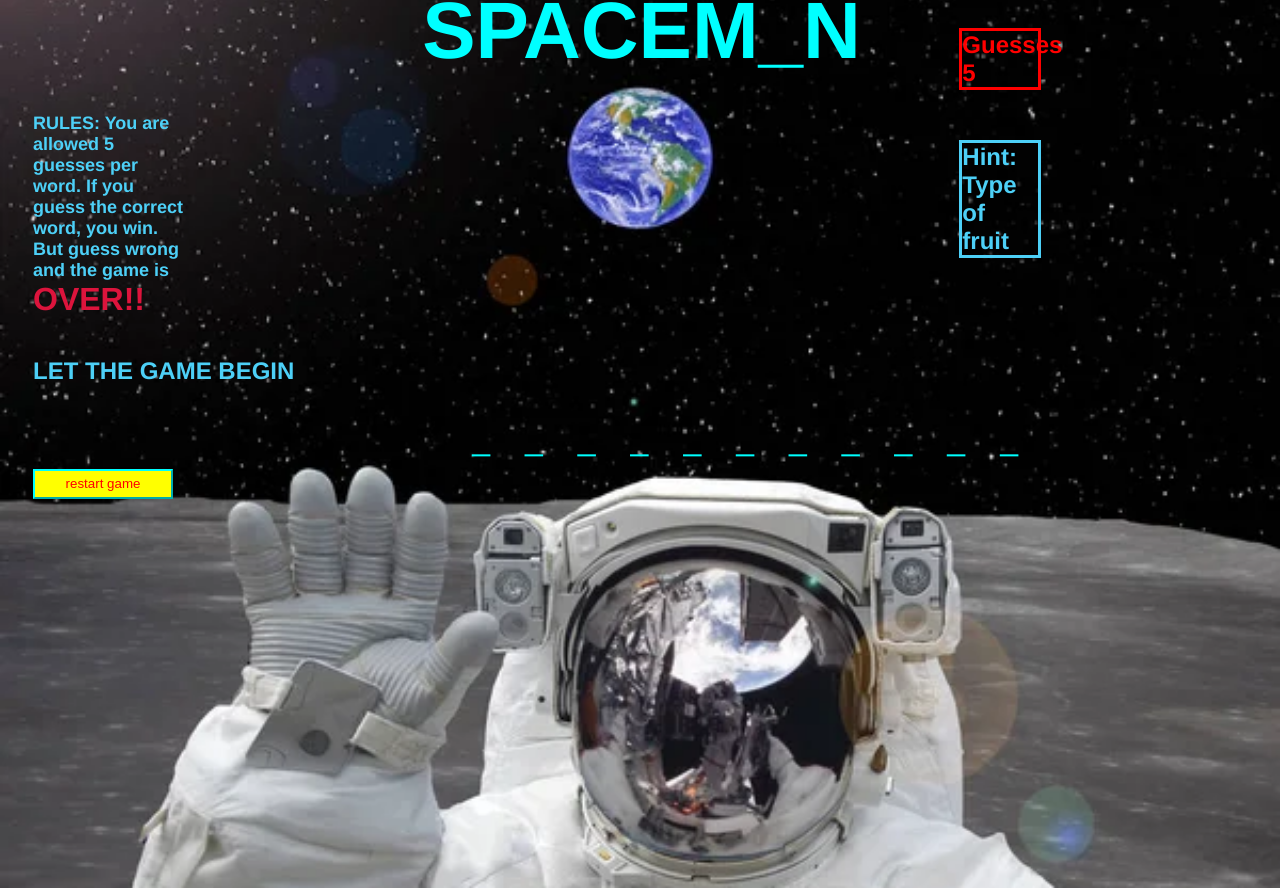
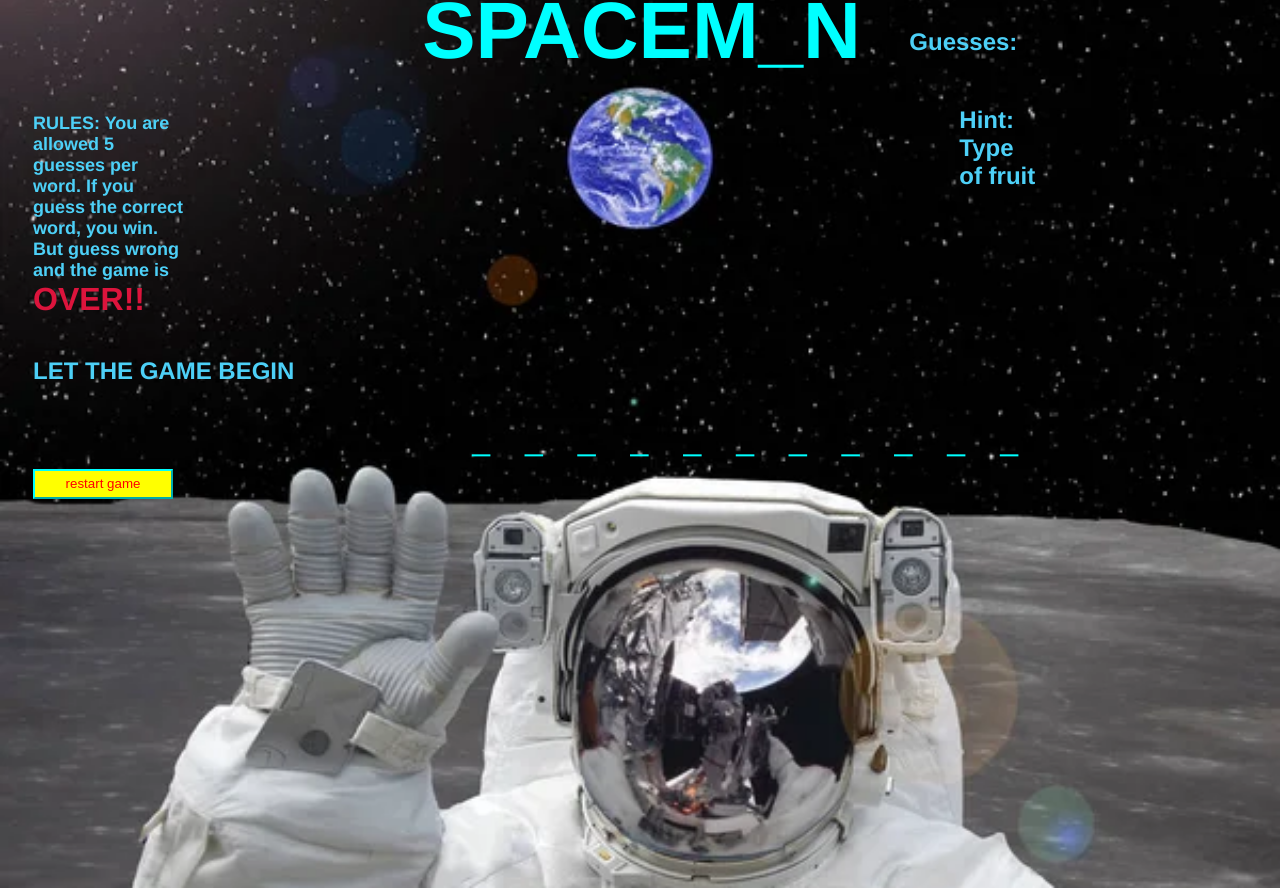
Before and after one commit to Akil92/spaceman, a plain HTML site: page index.html in a window 1280 px wide. Drawn offline with Linux system fonts and the light colour scheme.

Commit message:
readmeagain

```diff
--- a/index.html
+++ b/index.html
@@ -26,10 +26,11 @@
    <div id="result"></div>
    <div id="Message"></div>
    <style>
+     .guesses {
+        font-size: x-large;
+     }
      .try {
         font-size: x-large;
-        box-sizing: border-box;
-        border: solid;
         position: relative;
         right: -50px;
 
@@ -37,8 +38,6 @@
      }
       .hint {
         font-size: x-large;
-        box-sizing: border-box;
-        border: solid;
         position:relative;
         top: 30px;
         right: -50px;
@@ -69,7 +68,8 @@
     }
    </style>
    <spot>
-     <h2 class="try" id="tries" style="color:red;" style="font-weight: bolder;"> Guesses 5 </h2>
+    <h2 class="guesses" id="attempts"> Guesses:</h2>
+     <h2 class="try" id="tries" style="color:red;" style="font-weight: bolder;"></h2>
      <h2 class="hint" id="hints"> Hint: </h2>
    </spot>
 
--- a/style.css
+++ b/style.css
@@ -14,7 +14,7 @@ height: 50px;
 font-size: 80px;
 color: aqua;
 text-align: center;
-position: relative;
+position:relative;
 bottom: 45%;
 }
 
```
